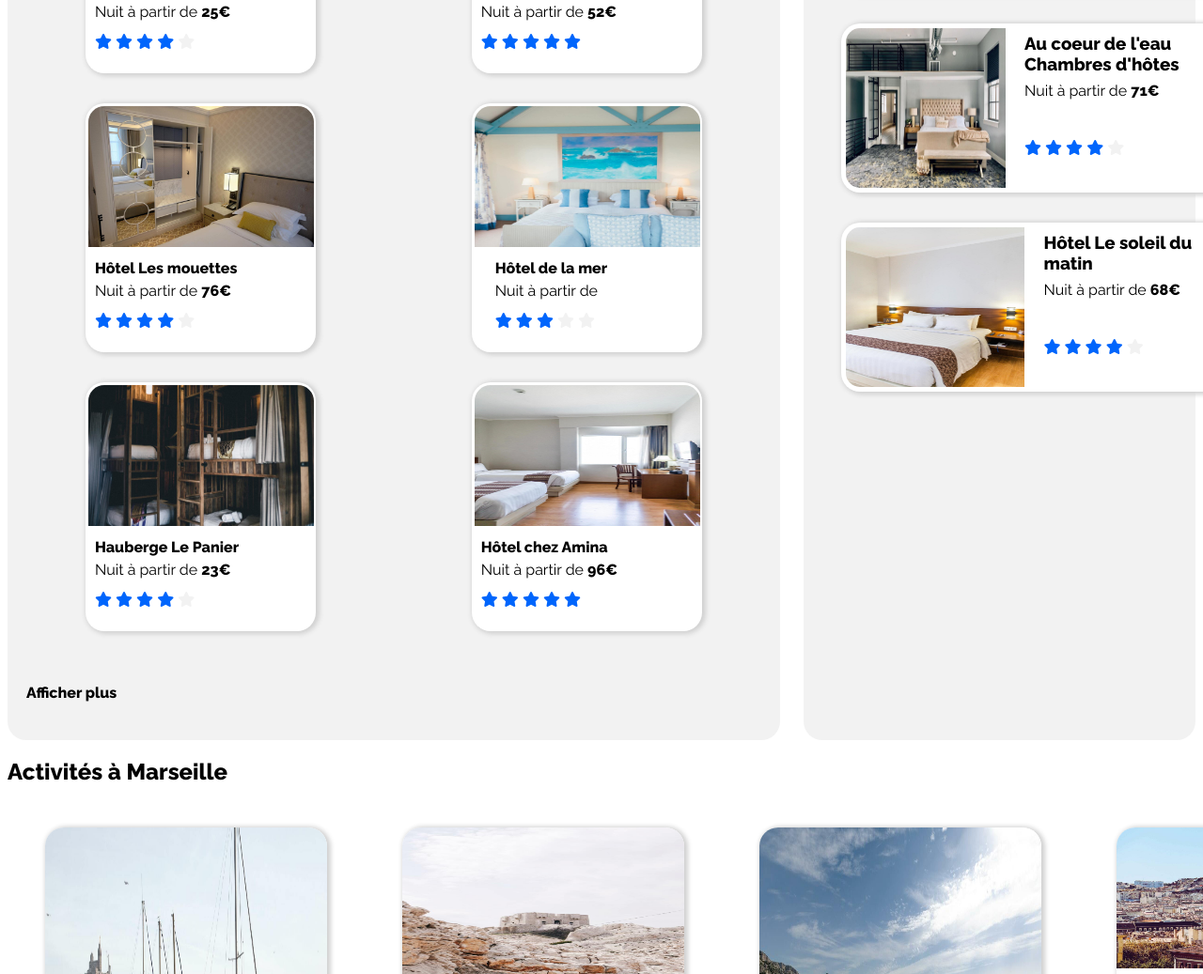
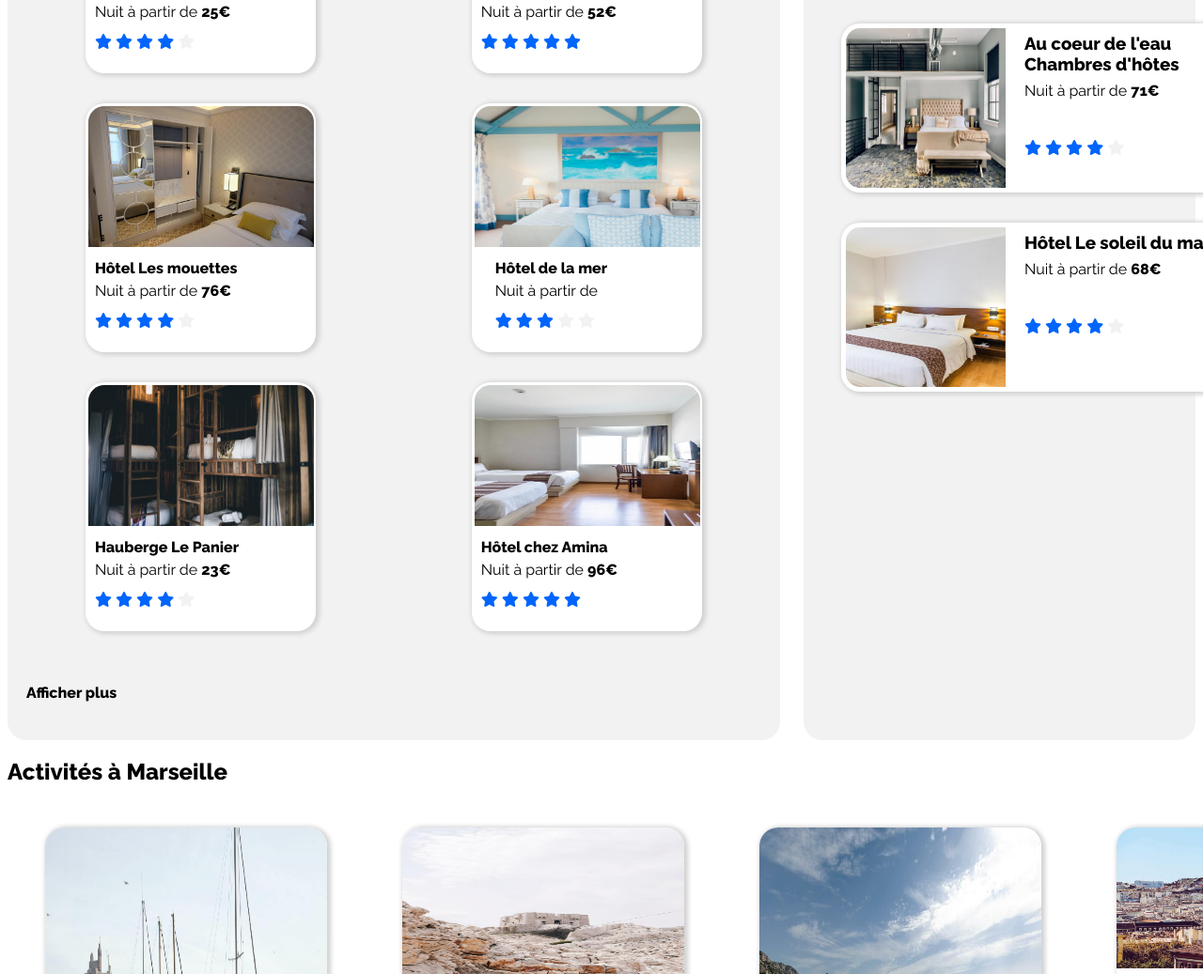
Before and after one commit to jawed92/JawedOURAOU_2_28022021, a plain HTML site: page index.html in a window 1280 px wide. Shown: the part 680-1717 px from the top of the page at 94% size. Drawn offline with Linux system fonts and the light colour scheme.

Commit message:
debut correction finition

```diff
--- a/index.html
+++ b/index.html
@@ -177,7 +177,7 @@
                      </a>
                         <a href="#">
                             <figure class="imagePopulaireFigure">
-                                <img class="image3Populaire" src="images/febrian-zakaria-sjvU0THccQA-unsplash.jpg" alt="Hôtel tout bleu et Blanc">
+                                <img class="imagePopulaire" src="images/febrian-zakaria-sjvU0THccQA-unsplash.jpg" alt="Hôtel tout bleu et Blanc">
                                 <figcaption class="imageFigcaption">
                                    <div> <h3 class="imageAsideTitre"> Hôtel Le soleil du matin</h3>
                             <p class="imageAsidePrix">Nuit à partir de <strong class="image2Strong">68€</strong></p></div>
```
